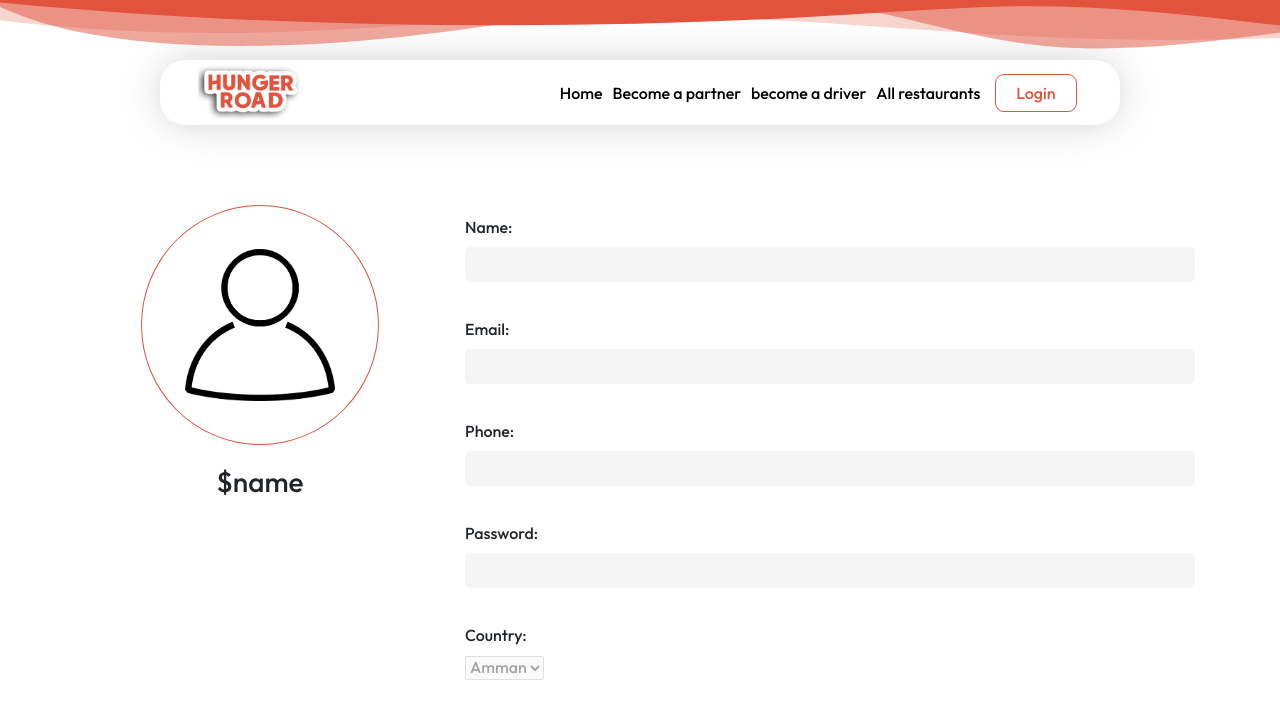
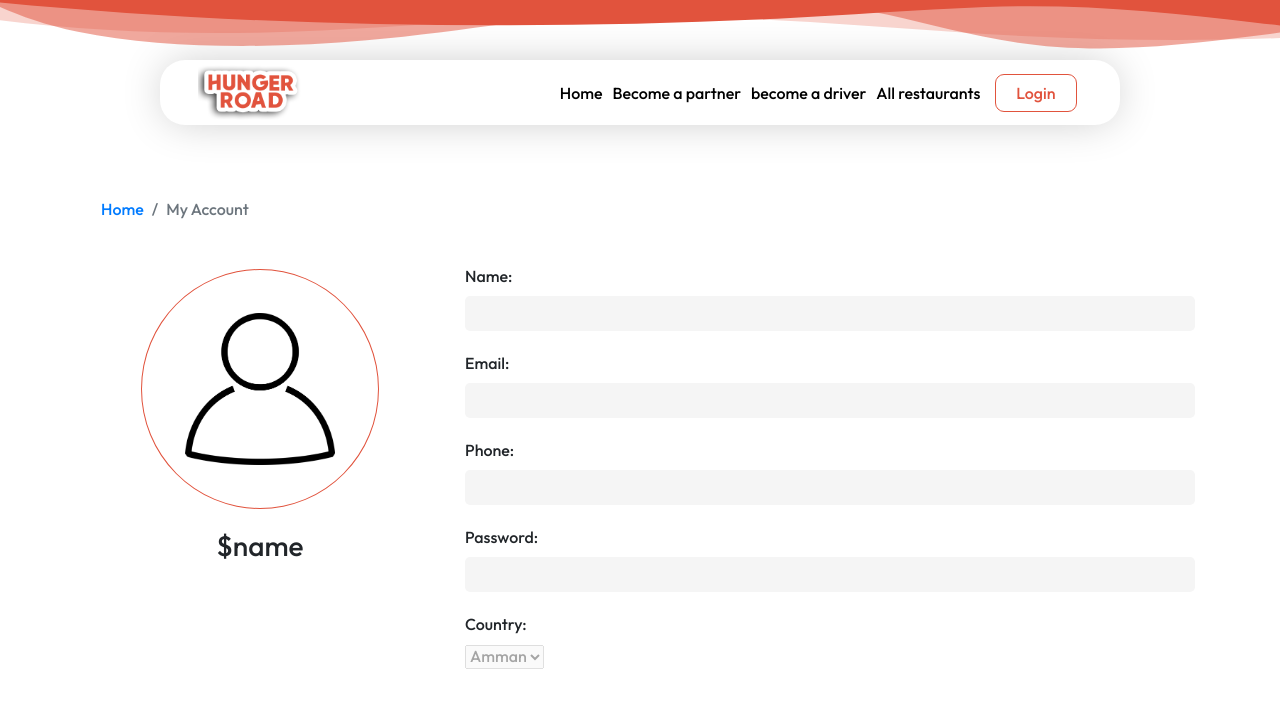
Before and after one commit to AzmiTammam/HUNGER-ROAD, a React (Create React App) app: page /profile in a window 1280 px wide. Shown: the top 718 px of the page. Built offline with nearby package versions, Linux system fonts and the light colour scheme.

Commit message:
Change on profile component

```diff
--- a/src/components/Profile/Profile.jsx
+++ b/src/components/Profile/Profile.jsx
@@ -1,18 +1,33 @@
 import react from "react";
-import Navbar from "../navbar/Navbar"
-import "./profile.css"
-import person from "./images/person.png"
+import { Link } from "react-router-dom";
+import Navbar from "../navbar/Navbar";
+import "./profile.css";
+import person from "./images/person.png";
 
 function Profile() {
-      return(
+  return (
     <>
-            <Navbar  />
+      <Navbar />
       <div className="container profileCon">
+        <nav aria-label="breadcrumb">
+          <ol class="breadcrumb">
+            <li class="breadcrumb-item">
+              <Link to="/home">Home</Link>
+            </li>
+            <li class="breadcrumb-item active" aria-current="page">
+              My Account
+            </li>
+          </ol>
+        </nav>
         <div className="row">
           <div className="col-lg-4 col-sm-12 containerProfileOne text-center">
             <div className="info">
               <div className="info-heading">
-                              <img src={person} width="150px" alt="Person icon profile picture" />
+                <img
+                  src={person}
+                  width="150px"
+                  alt="Person icon profile picture"
+                />
               </div>
               <div className="info-body">
                 <h3>${`name`}</h3>
@@ -22,13 +37,13 @@ function Profile() {
           <div className="col-lg-8 col-sm-12 containerProfileTwo text-center">
             <div className="editInfo text-left">
               <label htmlFor="nameOfUser">Name:</label>
-                              <input type="text" id="nameOfUser" disabled/>
+              <input type="text" id="nameOfUser" disabled />
               <label htmlFor="Email">Email:</label>
-                              <input type="text" id="Email" disabled/>
+              <input type="text" id="Email" disabled />
               <label htmlFor="phone">Phone:</label>
-                              <input type="text" id="phone" disabled/>
+              <input type="text" id="phone" disabled />
               <label htmlFor="Password">Password:</label>
-                              <input type="text" id="Password" disabled/>
+              <input type="text" id="Password" disabled />
               <label htmlFor="country">Country:</label>
               <select name="country" id="country" disabled="disabled">
                 <option value="Amman">Amman</option>
@@ -40,8 +55,7 @@ function Profile() {
         </div>
       </div>
     </>
-      )
+  );
 }
 
-
-export default Profile
+export default Profile;
--- a/src/components/Profile/profile.css
+++ b/src/components/Profile/profile.css
@@ -1,4 +1,3 @@
-
 .containerProfileOne {
   height: 100vh;
   border-radius: 10px !important;
@@ -7,7 +6,6 @@
 }
 
 .containerProfileTwo {
-
   height: 100vh;
   border-radius: 10px !important;
   border-top-left-radius: 0px !important;
@@ -15,16 +13,16 @@
 }
 
 .info-heading {
-      border: 1px solid #E1533D;
+  border: 1px solid #e1533d;
   border-radius: 50%;
   width: max-content;
   margin: 20px auto;
   padding: 43px;
 }
 
-.editInfo label{
+.editInfo label {
   display: block;
-      margin-top: 30px;
+  margin-top: 15px;
 }
 
 .editInfo input {
@@ -37,3 +35,6 @@
   border-radius: 5px;
   background-color: whitesmoke;
 }
+.breadcrumb {
+  background-color: transparent;
+}
```
Lines whose indentation alone changed are shown as unchanged.
